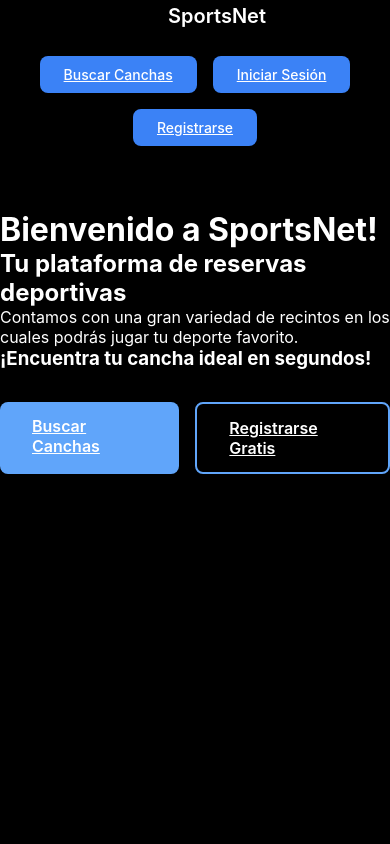
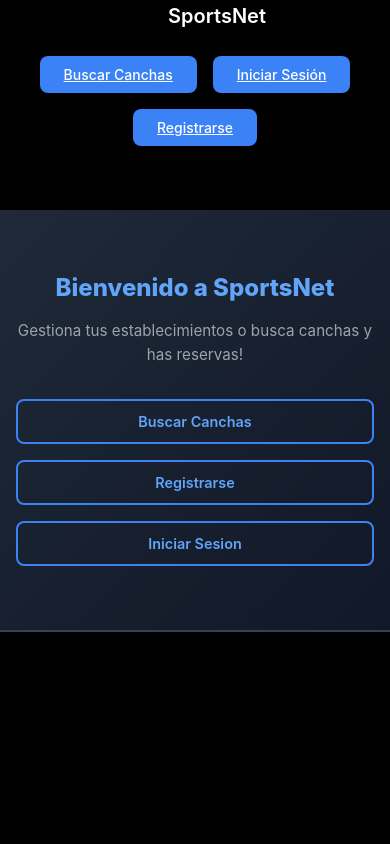
Before and after one commit to BrexR01Z/SN1, a Django app: page / in a window 390 px wide. Run offline with Django 5.2, Linux system fonts and the light colour scheme.

Commit message:
cambio del home

```diff
--- /dev/null
+++ b/cuentas/static/home.css
@@ -0,0 +1,224 @@
+/* landing.css */
+
+body {
+  background: #000000;
+  color: #d1d5db;
+  font-family: -apple-system, BlinkMacSystemFont, 'Segoe UI', Roboto, Oxygen, Ubuntu, Cantarell, sans-serif;
+}
+
+/* HERO SECTION */
+.hero {
+  background: linear-gradient(135deg, #1f2937 0%, #111827 100%);
+  border-bottom: 2px solid #374151;
+  padding: 6rem 2rem;
+  text-align: center;
+  min-height: 70vh;
+  display: flex;
+  align-items: center;
+  justify-content: center;
+}
+
+.hero-content {
+  max-width: 800px;
+  margin: 0 auto;
+}
+
+.hero-title {
+  font-size: 3.5rem;
+  font-weight: 800;
+  color: #60a5fa;
+  margin-bottom: 1rem;
+  line-height: 1.2;
+}
+
+.hero-subtitle {
+  font-size: 1.5rem;
+  color: #9ca3af;
+  margin-bottom: 2rem;
+  line-height: 1.6;
+}
+
+.hero-buttons {
+  display: flex;
+  gap: 1rem;
+  justify-content: center;
+  flex-wrap: wrap;
+}
+
+/* BOTONES */
+.btn {
+  padding: 1rem 2rem;
+  border: none;
+  border-radius: 0.5rem;
+  font-weight: 600;
+  font-size: 1rem;
+  cursor: pointer;
+  transition: all 0.3s ease;
+  text-decoration: none;
+  display: inline-block;
+}
+
+.btn-primary {
+  background: #3b82f6;
+  color: white;
+}
+
+.btn-primary:hover {
+  background: #2563eb;
+  transform: translateY(-2px);
+  box-shadow: 0 10px 20px rgba(59, 130, 246, 0.3);
+}
+
+.btn-secondary {
+  background: transparent;
+  color: #60a5fa;
+  border: 2px solid #3b82f6;
+}
+
+.btn-secondary:hover {
+  background: #3b82f6;
+  color: white;
+}
+
+.btn-large {
+  padding: 1.25rem 3rem;
+  font-size: 1.1rem;
+}
+
+/* CARACTERÍSTICAS */
+.features {
+  padding: 6rem 2rem;
+  max-width: 1200px;
+  margin: 0 auto;
+}
+
+.section-title {
+  font-size: 2.5rem;
+  color: #60a5fa;
+  text-align: center;
+  margin-bottom: 3rem;
+  font-weight: 700;
+}
+
+.features-grid {
+  display: grid;
+  grid-template-columns: repeat(auto-fit, minmax(300px, 1fr));
+  gap: 2rem;
+}
+
+.feature-card {
+  background: #1f2937;
+  border: 1px solid #374151;
+  border-radius: 0.75rem;
+  padding: 2rem;
+  text-align: center;
+  transition: all 0.3s ease;
+  hover: transform 0.3s;
+}
+
+.feature-card:hover {
+  border-color: #60a5fa;
+  transform: translateY(-5px);
+  box-shadow: 0 10px 30px rgba(59, 130, 246, 0.1);
+}
+
+.feature-icon {
+  font-size: 3rem;
+  margin-bottom: 1rem;
+}
+
+.feature-card h3 {
+  color: #60a5fa;
+  font-size: 1.3rem;
+  margin-bottom: 0.75rem;
+}
+
+.feature-card p {
+  color: #9ca3af;
+  line-height: 1.6;
+  font-size: 0.95rem;
+}
+
+/* CTA FINAL */
+.cta-final {
+  background: linear-gradient(135deg, #3b82f6 0%, #1f2937 100%);
+  padding: 4rem 2rem;
+  text-align: center;
+  margin-top: 4rem;
+  border-top: 2px solid #374151;
+}
+
+.cta-final h2 {
+  font-size: 2.5rem;
+  color: white;
+  margin-bottom: 0.5rem;
+}
+
+.cta-final p {
+  font-size: 1.1rem;
+  color: #d1d5db;
+  margin-bottom: 2rem;
+}
+
+/* RESPONSIVE */
+@media (max-width: 768px) {
+  .hero-title {
+    font-size: 2rem;
+  }
+
+  .hero-subtitle {
+    font-size: 1.1rem;
+  }
+
+  .hero-buttons {
+    flex-direction: column;
+  }
+
+  .btn {
+    width: 100%;
+  }
+
+  .section-title {
+    font-size: 2rem;
+  }
+
+  .features-grid {
+    grid-template-columns: 1fr;
+  }
+
+  .cta-final h2 {
+    font-size: 1.75rem;
+  }
+
+  .hero {
+    padding: 4rem 1rem;
+    min-height: 50vh;
+  }
+
+  .features {
+    padding: 4rem 1rem;
+  }
+}
+
+@media (max-width: 480px) {
+  .hero-title {
+    font-size: 1.5rem;
+  }
+
+  .hero-subtitle {
+    font-size: 0.95rem;
+  }
+
+  .btn {
+    padding: 0.75rem 1.5rem;
+    font-size: 0.9rem;
+  }
+
+  .section-title {
+    font-size: 1.5rem;
+  }
+
+  .feature-icon {
+    font-size: 2rem;
+  }
+}
--- a/cuentas/templates/home.html
+++ b/cuentas/templates/home.html
@@ -3,53 +3,33 @@
 
 {% block title %}SportsNet - Reservas Deportivas{% endblock %}
 
-{% block extra_js %}
-<script src="{% static 'script.js' %}"></script>
-
-<script>
-// Esperar cargar la página
-document.addEventListener("DOMContentLoaded", function () {
-
-    // mapa centrado en Santiago
-    const map = L.map('map').setView([-33.45, -70.66], 12);
-
-    // Capa de mapa (OpenStreetMap)
-    L.tileLayer('https://{s}.tile.openstreetmap.org/{z}/{x}/{y}.png', {
-        maxZoom: 19,
-        attribution: '&copy; OpenStreetMap contributors'
-    }).addTo(map);
-
-    // Marcador de ejemplo
-    L.marker([-33.45, -70.66])
-        .addTo(map)
-        .bindPopup("¡Bienvenido a SportsNet!")
-        .openPopup();
-});
-</script>
+{% block extra_css %}
+  <link rel="stylesheet" href="{% static 'home.css' %}">
 {% endblock %}
 
-{% block titulo %} Home {% endblock %}
+{% block contenido %}
 
-{% block contenido %}
-<div>
-    <h1>Bienvenido a SportsNet!</h1>
-    <h2>Tu plataforma de reservas deportivas</h2>
+<section class="hero">
+  <div class="hero-content">
+    <h1 class="hero-title">Bienvenido a SportsNet</h1>
+    <p class="hero-subtitle">Gestiona tus establecimientos o busca canchas y has reservas!</p>
 
-    <p>
-        Contamos con una gran variedad de recintos en los cuales podrás jugar tu deporte favorito.
-    </p>
+    <div class="hero-buttons">
+      <a href="{% url 'establecimientos:buscar' %}" class="btn btn-secondary">Buscar Canchas</a>
+      {% if not user.is_authenticated %}
+        <a href="{% url 'cuentas:registro' %}" class="btn btn-secondary">Registrarse</a>
+        <a href="{% url 'cuentas:login_cuenta' %}" class="btn btn-secondary">Iniciar Sesion</a>
+      {% else %}
+        {% if user.perfil_dueno %}
+        <a href="{% url 'cuentas:SportsNet_dueno' %}" class="btn btn-secondary">Menu</a>
+        {% else %}
+        <a href="{% url 'cuentas:SportsNet_cliente' %}" class="btn btn-secondary">Menu</a>
+        {% endif %}
 
-    <h3>¡Encuentra tu cancha ideal en segundos!</h3>
-</div>
-
-
-
-<div class="cta-buttons">
-                <a href="{% url 'establecimientos:buscar' %}" class="cta-button">Buscar Canchas</a>
-                {% if not user.is_authenticated %}
-                    <a href="{% url 'cuentas:registro' %}" class="cta-button cta-secondary">Registrarse Gratis</a>
-                {% endif %}
-            </div>
+      {% endif %}
+    </div>
+  </div>
+</section>
 
 
 {% endblock %}
```
Also changed, not shown: db.sqlite3.
